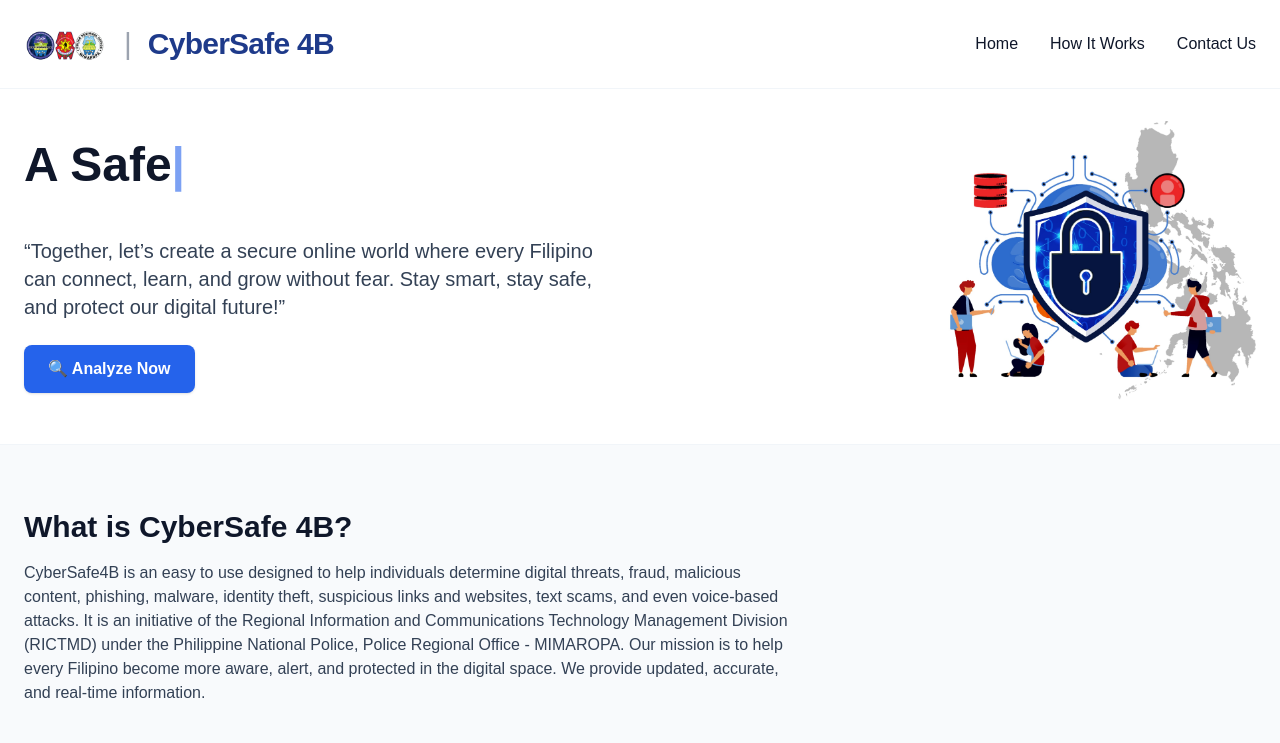
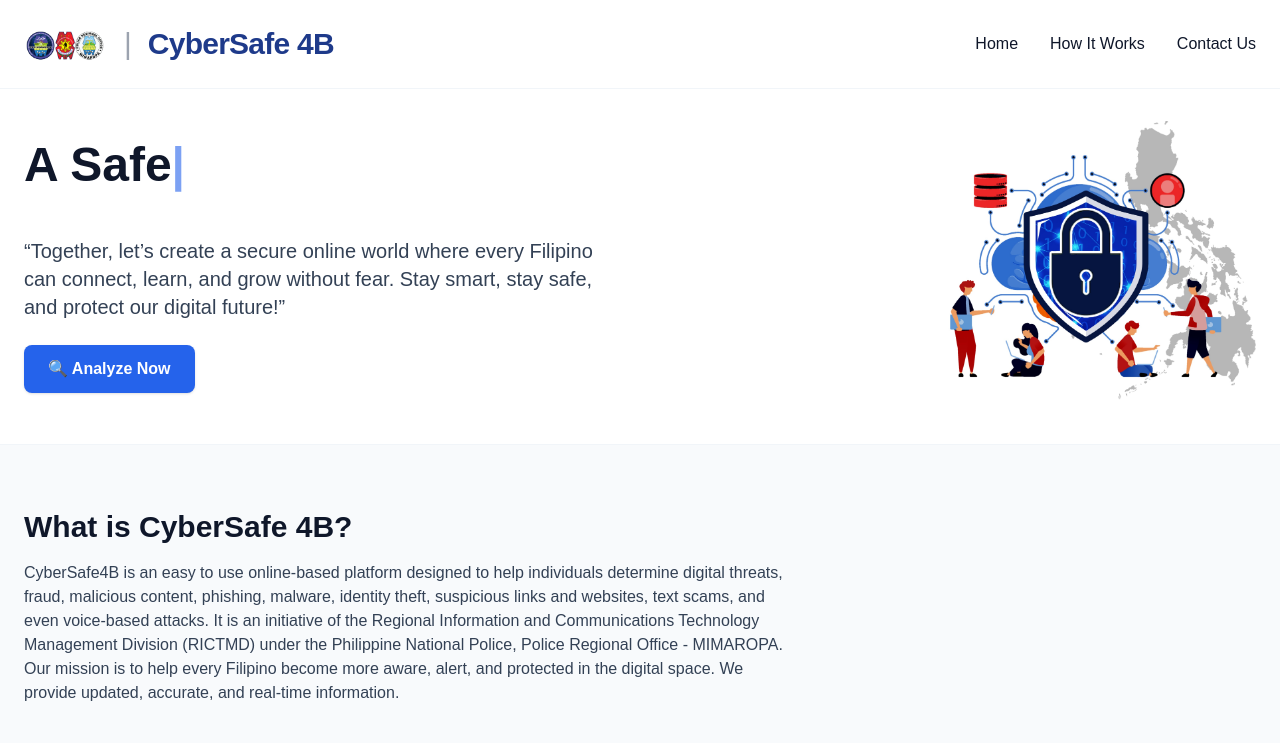
Before and after one commit to Claydropdead/Threat-Detection-System, a Next.js app: page / in a window 1280 px wide. Shown: the top 743 px of the page. Built offline with nearby package versions, Linux system fonts and the light colour scheme.

Commit message:
added online text

```diff
--- a/app/page.tsx
+++ b/app/page.tsx
@@ -176,7 +176,7 @@
       <section className="bg-slate-50 py-16 border-t border-slate-100">
         <div className="container mx-auto px-6">
           <h2 className="text-2xl md:text-3xl font-bold mb-4">What is CyberSafe 4B?</h2>          <p className="text-slate-700 max-w-3xl mb-10">
-            CyberSafe4B is an easy to use designed to help individuals determine digital threats, fraud, malicious content, phishing, malware, identity theft, suspicious links and websites, text scams, and even voice-based attacks. It is an initiative of the Regional Information and Communications Technology Management Division (RICTMD) under the Philippine National Police, Police Regional Office - MIMAROPA. Our mission is to help every Filipino become more aware, alert, and protected in the digital space. We provide updated, accurate, and real-time information.
+            CyberSafe4B is an easy to use online-based platform designed to help individuals determine digital threats, fraud, malicious content, phishing, malware, identity theft, suspicious links and websites, text scams, and even voice-based attacks. It is an initiative of the Regional Information and Communications Technology Management Division (RICTMD) under the Philippine National Police, Police Regional Office - MIMAROPA. Our mission is to help every Filipino become more aware, alert, and protected in the digital space. We provide updated, accurate, and real-time information.
           </p>
 
           {/* Our Core Features */}          <div className="grid grid-cols-1 md:grid-cols-3 gap-8 mb-12">            <div className="bg-gradient-to-br from-blue-50 to-blue-100 rounded-xl p-6 border border-blue-200">
```
